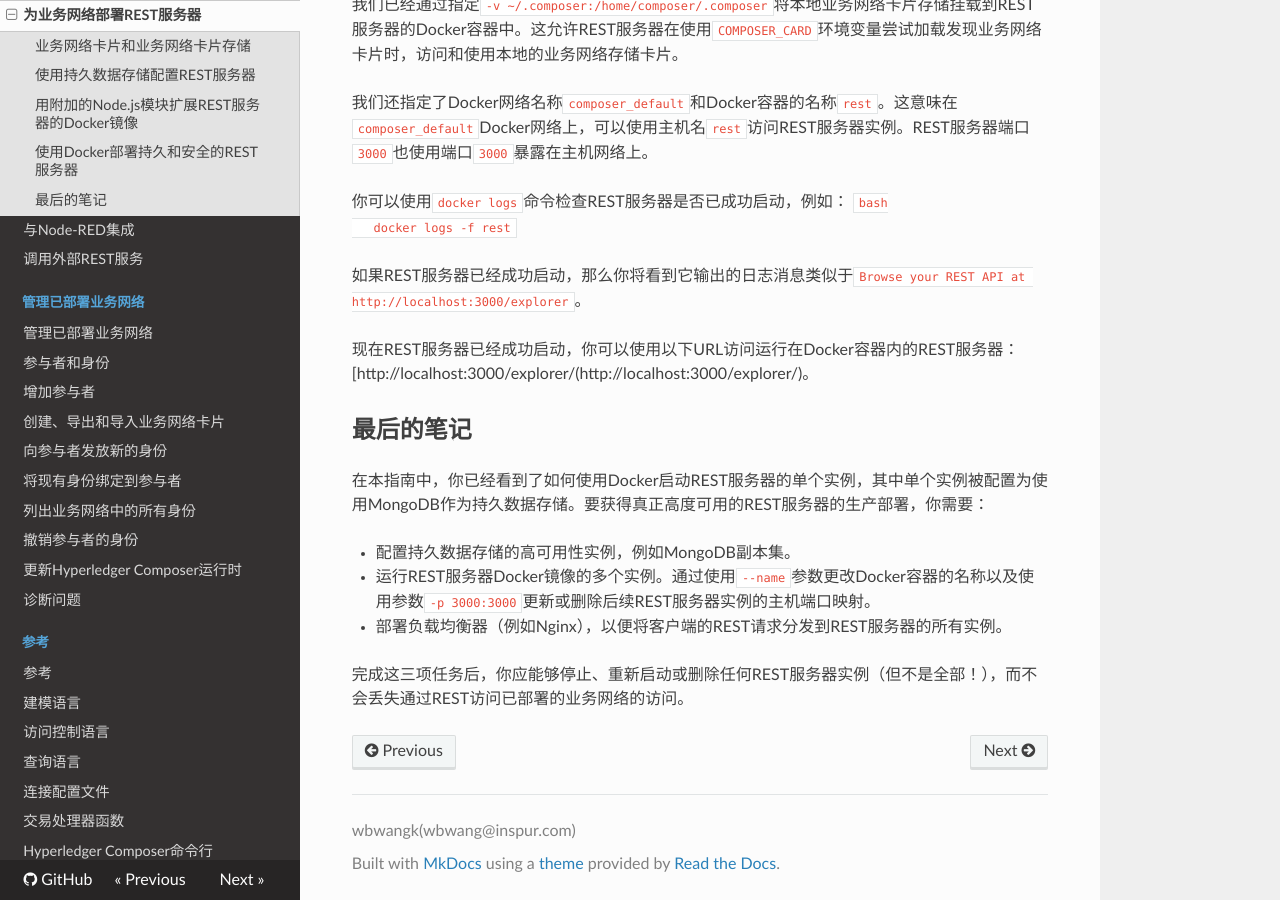
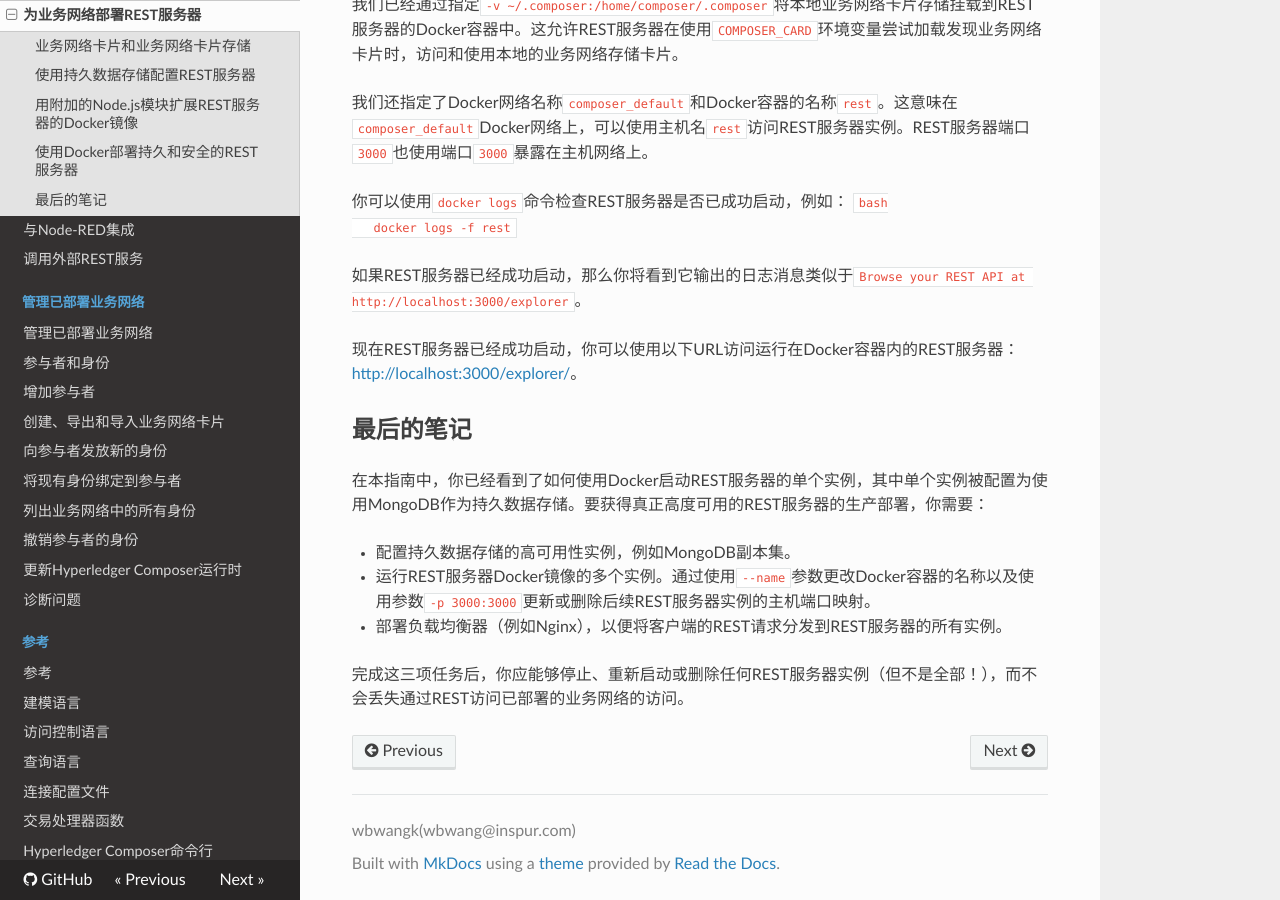
Before and after one commit to wbwangk/ComposerDocs, an MkDocs documentation site: the page built from docs/integrating_deploying-the-rest-server.md, in a window 1280 px wide and 900 px high, scrolled down 4543 px. Built offline with MkDocs 1.6.1, drawn with Linux system fonts in a browser that asks for light colours; nearby versions of some CDN libraries; old or Windows-style settings are respelled for this version of MkDocs; some of the changed lines change nothing that is shown.

Commit message:
Update integrating_deploying-the-rest-server.md

````diff
--- a/docs/integrating_deploying-the-rest-server.md
+++ b/docs/integrating_deploying-the-rest-server.md
@@ -21,7 +21,7 @@
 npm install -g loopback-connector-mongodb
 ```
 
-最后，你需要为REST服务器提供LoopBack连接器所需的连接信息。这个连接信息应该使用`COMPOSER_DATASOURCES`环境变量来提供。有关可用于配置REST服务器的环境变量的更多信息，请参阅参考文档：[Hyperledger Composer REST服务器](https://hyperledger.github.io/composer/stable/reference/rest-server.html)
+最后，你需要为REST服务器提供LoopBack连接器所需的连接信息。这个连接信息应该使用`COMPOSER_DATASOURCES`环境变量来提供。有关可用于配置REST服务器的环境变量的更多信息，请参阅参考文档：[Hyperledger Composer REST服务器](reference_rest-server.md)
 
 ## 用附加的Node.js模块扩展REST服务器的Docker镜像
 
@@ -118,7 +118,7 @@
 
    如果你打开一个新的shell，例如一个新的终端窗口或标签，那么你必须再次运行相同的`source`命令，把环境变量加载到新的shell中。
 
-   关于配置REST服务器的环境变量的更多信息，请参阅参考文档：[Hyperledger Composer REST服务器](https://hyperledger.github.io/composer/stable/reference/rest-server.html)
+   关于配置REST服务器的环境变量的更多信息，请参阅参考文档：[Hyperledger Composer REST服务器](reference_rest-server.md)
 
 5. 通过运行以下`docker run`命令，为步骤3中创建的REST服务器的扩展Docker镜像启动新实例：
 
@@ -151,7 +151,7 @@
 
    如果REST服务器已经成功启动，那么你将看到它输出的日志消息类似于`Browse your REST API at http://localhost:3000/explorer`。
 
-现在REST服务器已经成功启动，你可以使用以下URL访问运行在Docker容器内的REST服务器：[http://localhost:3000/explorer/(http://localhost:3000/explorer/)。
+现在REST服务器已经成功启动，你可以使用以下URL访问运行在Docker容器内的REST服务器：[http://localhost:3000/explorer/](http://localhost:3000/explorer/)。
 
 ## 最后的笔记
 
````
